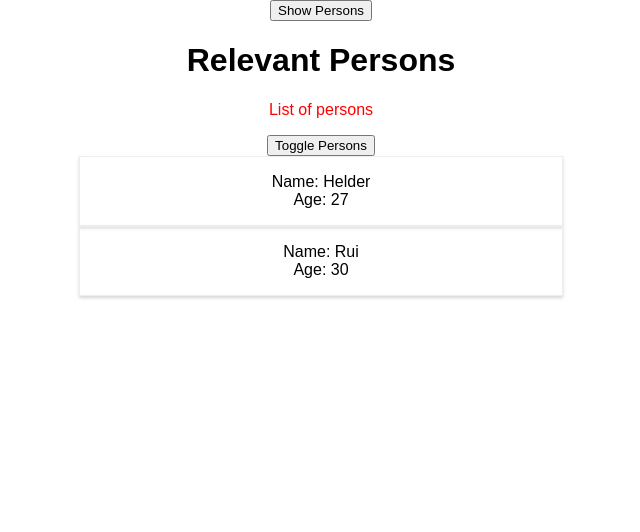
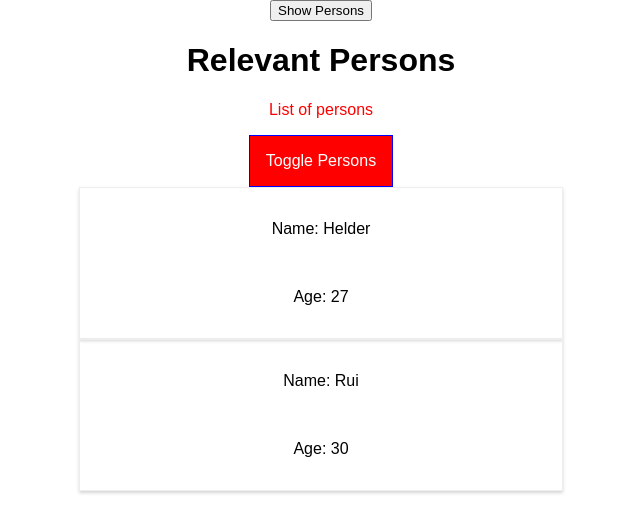
Before and after one commit to Anlh/react16-complete-guide, a React app in the folder react-complete-guide/: page / in a window 1280 px wide. Both pictures are taken after a click on the button "Show Persons". Shown: the top 532 px of the page, without its empty margins (319-959 px from the left). Built offline with nearby package versions, Linux system fonts and the light colour scheme.

Commit message:
Created an HOC to handle the generated components from the App and Person components

```diff
--- a/react-complete-guide/src/components/Cockpit/Cockpit.css
+++ b/react-complete-guide/src/components/Cockpit/Cockpit.css
@@ -6,7 +6,7 @@
     font-weight: bold;
 }
 
-.Cockpit button {
+.Button {
     border: 1px solid blue;
     padding: 16px;
     background-color: green;
@@ -14,16 +14,16 @@
     color: white;
 }
 
-.Cockpit button:hover {
+.Button utton:hover {
     background-color: lightgreen;
     color: black;
 }
 
-.Cockpit button.Red {
+.Button.Red {
     background-color: red;
 }
 
-.Cockpit button.Red:hover {
+.Button.Red:hover {
     background-color: salmon;
     color: black;
 }
--- a/react-complete-guide/src/components/Cockpit/Cockpit.js
+++ b/react-complete-guide/src/components/Cockpit/Cockpit.js
@@ -5,10 +5,10 @@ import classes from './Cockpit.css';
 
 const cockpit = (props) => {
     const assignedClasses = [];
-    let btnClass = '';
+    let btnClass = classes.Button;
 
     if (props.showPersons) {
-        btnClass = classes.Red;
+        btnClass = [classes.Button, classes.Red].join(' ');
     }
 
     if (props.persons.length <= 2) {
@@ -20,9 +20,9 @@ const cockpit = (props) => {
     }
 
     return (
-        <Aux> {/* Replace the old wrapper div - it can mess up with or view styles*/}
+        <Aux className={classes.Cockpit}> {/* Replace the old wrapper div - it can mess up with or view styles*/}
             <h1>{props.title}</h1>
-            <p className={assignedClasses}>List of persons</p>
+            <p className={assignedClasses.join(' ')}>List of persons</p>
             <button
                 className={btnClass}
                 onClick={props.clicked}>Toggle Persons
--- a/react-complete-guide/src/components/Persons/Person/Person.js
+++ b/react-complete-guide/src/components/Persons/Person/Person.js
@@ -1,6 +1,8 @@
 import React, {PureComponent} from 'react';
 
 import classes from './Person.css';
+import withClass from '../../../hoc/withClass';
+import Aux from '../../../hoc/Aux';
 
 class Person extends PureComponent {
     constructor(props) {
@@ -51,13 +53,13 @@ class Person extends PureComponent {
     render() {
         console.log('[Person.js] Inside render()');
         return (
-            <div className={classes.Person} onClick={this.props.click}>
-                Name: {this.props.name}
+            <Aux>
+                <p onClick={this.props.click}>Name: {this.props.name}</p>
                 <br/>
-                Age: {this.props.age}
-            </div>
+                <p>Age: {this.props.age}</p>
+            </Aux>
         )
     }
 }
 
-export default Person;
+export default withClass(Person, classes.Person);
--- a/react-complete-guide/src/containers/App.js
+++ b/react-complete-guide/src/containers/App.js
@@ -1,11 +1,15 @@
 import React, {PureComponent} from 'react';
+
 import classes from './App.css'; // Css module loader let us use css classes as properties attached to this classes object
 import Persons from '../components/Persons/Persons';
 import Cockpit from '../components/Cockpit/Cockpit';
+import Aux from '../hoc/Aux';
+import withClass from '../hoc/withClass';
+
+
 // Stateful component (Responsible for the state of our app)
 // The Persons and Cockpit are functional components(stateless) they don't care about the state
 class App extends PureComponent {
-
     constructor(props) {
         super(props);
         console.log('[App.js] Inside Constructor', props);
@@ -15,7 +19,8 @@ class App extends PureComponent {
                 {id: '1', name: 'Helder', age: 27},
                 {id: '2', name: 'Rui', age: 30}
             ],
-            showPersons: false
+            showPersons: false,
+            toggleClicked: 0
         };
     }
 
@@ -33,7 +38,6 @@ class App extends PureComponent {
     // }
 
 
-
     // Modern projects setups -  We can declare the state outside the constructor
     // state = {
     //     persons: [
@@ -43,7 +47,7 @@ class App extends PureComponent {
     //     showPersons: false
     // };
 
-    personRemoveHandler = (personIndex) => {
+    deletePersonHandler = (personIndex) => {
         const persons = [...this.state.persons];
         persons.splice(personIndex, 1);
         this.setState({persons: persons});
@@ -76,13 +80,13 @@ class App extends PureComponent {
 
         if (this.state.showPersons) {
             personsList = <Persons
-                clicked={this.personRemoveHandler}
+                clicked={this.deletePersonHandler}
                 changed={this.nameChangedHandler}
                 persons={this.state.persons}/>;
         }
 
         return (
-            <div className={classes.App}>
+            <Aux>
                 <button onClick={() => this.setState({showPersons: true})}>Show Persons</button>
                 <Cockpit
                     title={this.props.title}
@@ -90,9 +94,9 @@ class App extends PureComponent {
                     persons={this.state.persons}
                     clicked={() => this.togglePersonsHandler()}/>
                 {personsList}
-            </div>
+            </Aux>
         );
     }
 }
 
-export default App;
+export default withClass(App, classes.App);
--- /dev/null
+++ b/react-complete-guide/src/hoc/withClass.js
@@ -0,0 +1,25 @@
+import React, {Component} from 'react';
+
+// const withClass = (WrappedComponent, className) => {
+//     return (props) => (
+//         <div className={className}>
+//             <WrappedComponent {...props}/>
+//         </div>
+//     );
+// };
+
+// We can also return a stateful component (without name, it's an anonymous class) if we need state access or lifecycle hooks
+const withClass = (WrappedComponent, className) => {
+    return class extends Component {
+        render() {
+            return (
+                <div className={className}>
+                    <WrappedComponent {...this.props}/>
+                </div>
+            );
+        }
+    }
+};
+
+
+export default withClass;
```
